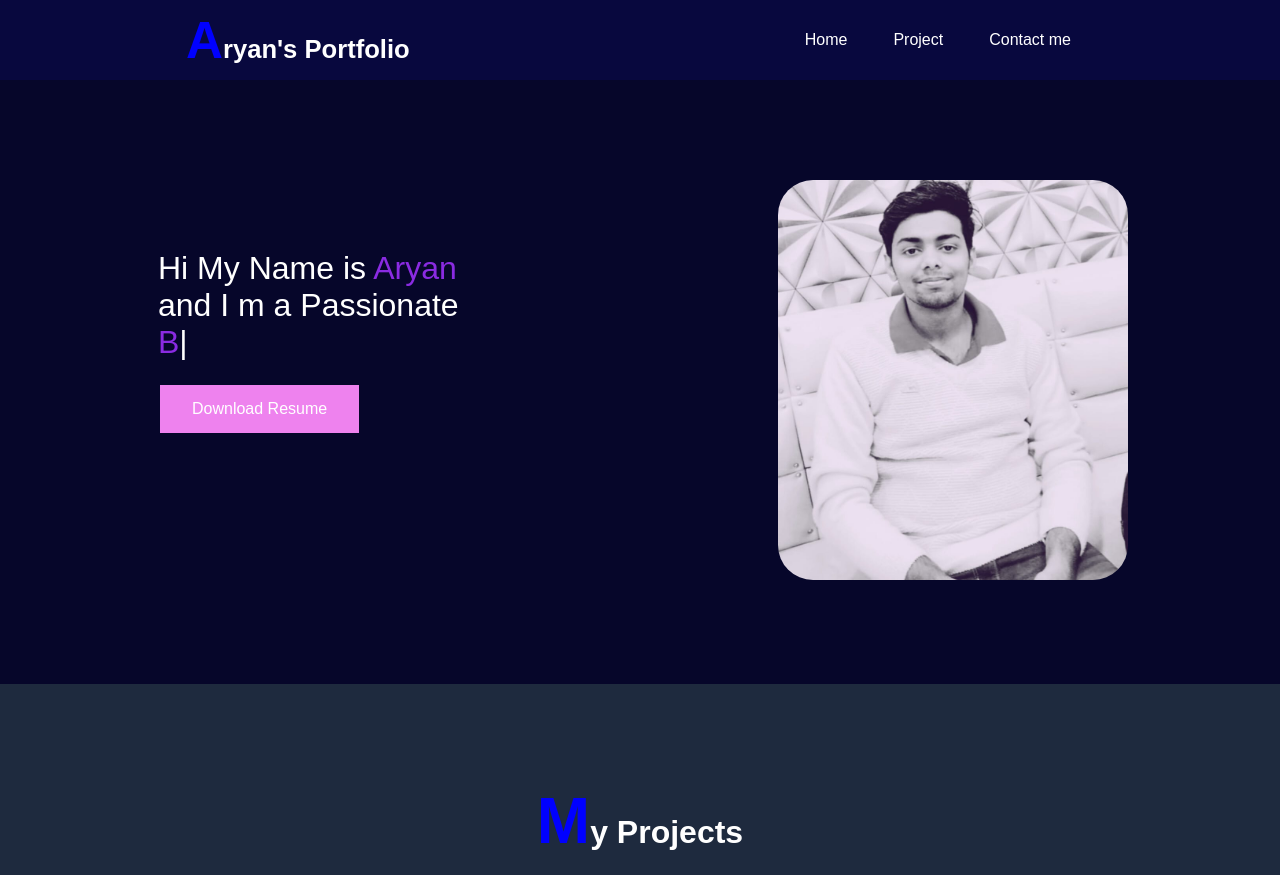
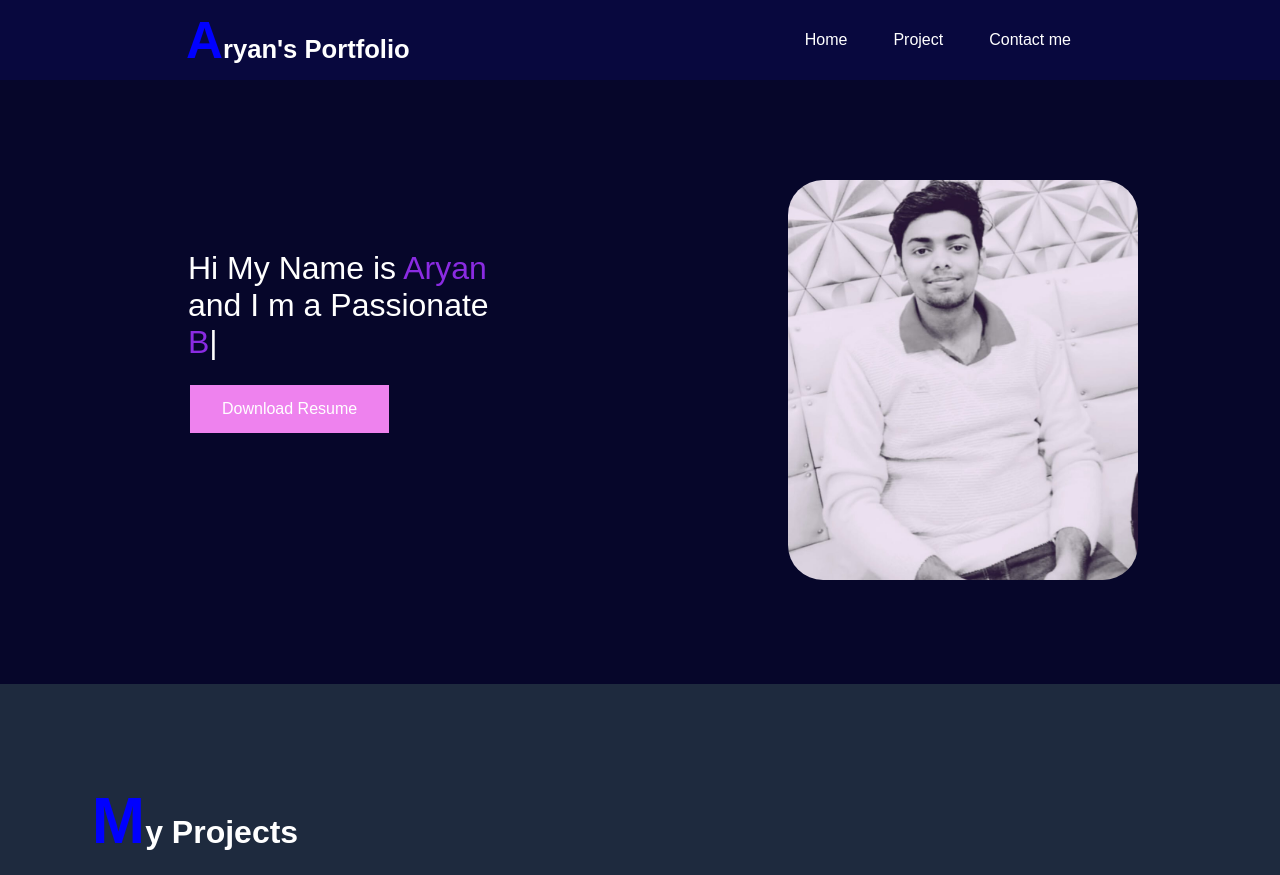
Before and after one commit to aryan-ya/Portfolio, a plain HTML site: page index.html in a window 1280 px wide. Shown: the top 875 px of the page. Drawn offline with nearby package versions, Linux system fonts and the light colour scheme.

Commit message:
create portfolio

```diff
--- a/Style.css
+++ b/Style.css
@@ -86,7 +86,7 @@ hr {
 }
 
 .leftSection {
-    padding-left: 40px;
+    padding-left: 80px;
     font-size: 2rem;
     margin: 70px 0;
     align-items: center;
@@ -146,16 +146,16 @@ h2 {
     color: #fff;
     margin-bottom: 20px;
     font-size: 2rem;
-    transition: all 0.5s ease-in;
+
 }.projecth1::first-letter{
     color: blue;
     font-size: 200%;
 
 }
-/* .projecth1{
+ .projecth1{
   position: relative;
-  right: 550px;
-} */
+  padding-right: 890px;
+}
 
 
 
--- a/index.html
+++ b/index.html
@@ -63,11 +63,12 @@
         <!-- <hr /> -->
         <!-- project section -->
 
+
         <section class="project-section" id="project">
 
+            <h1 class="projecth1">My Projects</h1>
 
 
-            <h1 class="projecth1">My Projects</h1>
 
             <div class="project-container">
 
@@ -327,7 +328,7 @@
 
         <footer class="footer-container" id="connect">
             <div class="footer-logo">
-              <h1>Connect With Me</h1>
+              <h1 class="Projecth1">Connect With Me</h1>
             </div>
             <div class="social-icons">
                 <a href="https://github.com/aryan-ya" target="_blank"><i class="fa-brands fa-github fa-3x"></i></a>
```
